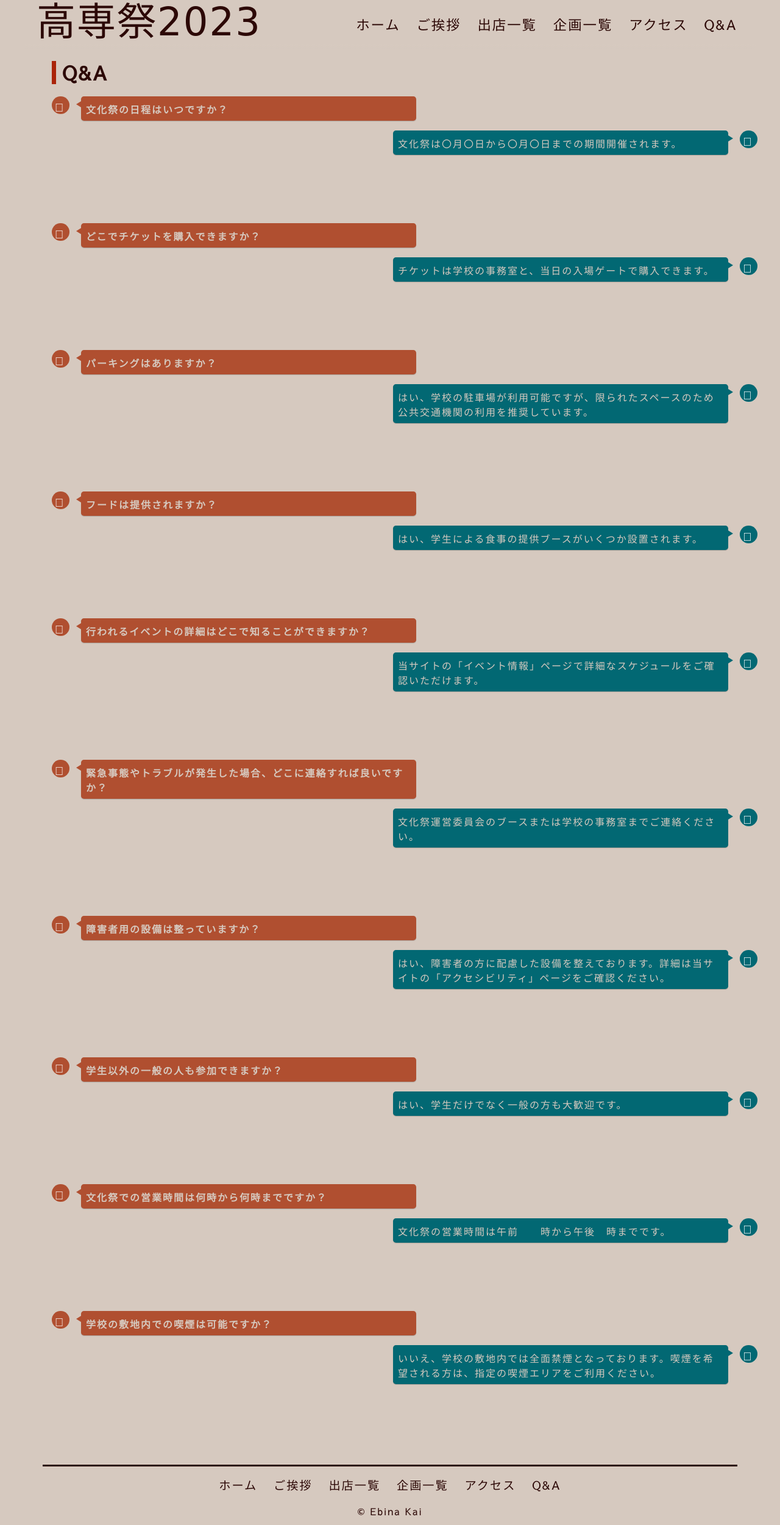
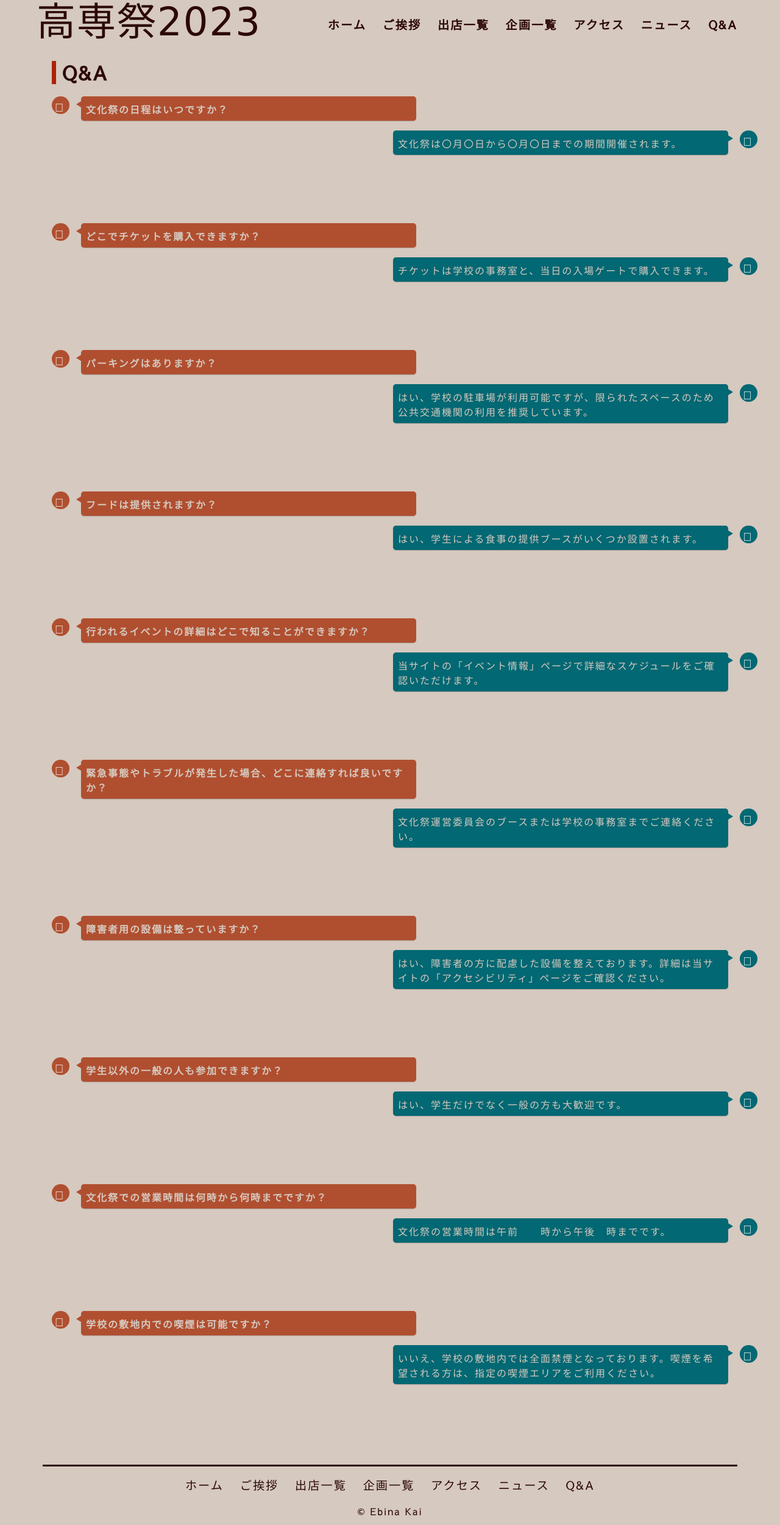
Before and after one commit to EbinaKai/KosenFes2023, a PHP site: page /qa.html in a window 1280 px wide. Shown: the whole page at 61% size. Run offline with PHP 8.4, Linux system fonts and the light colour scheme; some web fonts are replaced.

Commit message:
[udpate] update navigation on header and footer

```diff
--- a/access.html
+++ b/access.html
@@ -40,6 +40,7 @@
           <li><a href="shops.html">出店一覧</a></li>
           <li><a href="events.html">企画一覧</a></li>
           <li><a href="access.html">アクセス</a></li>
+          <li><a href="news.html">ニュース</a></li>
           <li><a href="qa.html">Q&A</a></li>
         </ul>
       </nav>
@@ -70,6 +71,7 @@
           <li><a href="shops.html">出店一覧</a></li>
           <li><a href="events.html">企画一覧</a></li>
           <li><a href="access.html">アクセス</a></li>
+          <li><a href="news.html">ニュース</a></li>
           <li><a href="qa.html">Q&A</a></li>
         </ul>
       </nav>
--- a/assets/css/style.css
+++ b/assets/css/style.css
@@ -76,7 +76,8 @@ header h1 {
   font-size: 4rem;
 }
 header nav ul li a {
-  font-size: 1.4rem;
+  font-weight: bold;
+  font-size: 1.2rem;
   transition: border 0.3s ease;
 }
 header nav ul li a:hover {
@@ -226,7 +227,7 @@ footer nav ul li a {
   transform: rotate(-45deg) translate(7px, -7px);
 }
 
-@media screen and (max-width: 1100px) {
+@media screen and (max-width: 1200px) {
   header h1 {
     font-size: 2.5rem;
   }
--- a/events.html
+++ b/events.html
@@ -39,6 +39,7 @@
           <li><a href="shops.html">出店一覧</a></li>
           <li><a href="events.html">企画一覧</a></li>
           <li><a href="access.html">アクセス</a></li>
+          <li><a href="news.html">ニュース</a></li>
           <li><a href="qa.html">Q&A</a></li>
         </ul>
       </nav>
@@ -89,6 +90,7 @@
           <li><a href="shops.html">出店一覧</a></li>
           <li><a href="events.html">企画一覧</a></li>
           <li><a href="access.html">アクセス</a></li>
+          <li><a href="news.html">ニュース</a></li>
           <li><a href="qa.html">Q&A</a></li>
         </ul>
       </nav>
--- a/greeting.html
+++ b/greeting.html
@@ -39,6 +39,7 @@
           <li><a href="shops.html">出店一覧</a></li>
           <li><a href="events.html">企画一覧</a></li>
           <li><a href="access.html">アクセス</a></li>
+          <li><a href="news.html">ニュース</a></li>
           <li><a href="qa.html">Q&A</a></li>
         </ul>
       </nav>
@@ -85,6 +86,7 @@
           <li><a href="shops.html">出店一覧</a></li>
           <li><a href="events.html">企画一覧</a></li>
           <li><a href="access.html">アクセス</a></li>
+          <li><a href="news.html">ニュース</a></li>
           <li><a href="qa.html">Q&A</a></li>
         </ul>
       </nav>
--- a/index.html
+++ b/index.html
@@ -40,6 +40,7 @@
           <li><a href="shops.html">出店一覧</a></li>
           <li><a href="events.html">企画一覧</a></li>
           <li><a href="access.html">アクセス</a></li>
+          <li><a href="news.html">ニュース</a></li>
           <li><a href="qa.html">Q&A</a></li>
         </ul>
       </nav>
@@ -197,6 +198,7 @@
           <li><a href="shops.html">出店一覧</a></li>
           <li><a href="events.html">企画一覧</a></li>
           <li><a href="access.html">アクセス</a></li>
+          <li><a href="news.html">ニュース</a></li>
           <li><a href="qa.html">Q&A</a></li>
         </ul>
       </nav>
--- a/news.html
+++ b/news.html
@@ -39,6 +39,7 @@
           <li><a href="shops.html">出店一覧</a></li>
           <li><a href="events.html">企画一覧</a></li>
           <li><a href="access.html">アクセス</a></li>
+          <li><a href="news.html">ニュース</a></li>
           <li><a href="qa.html">Q&A</a></li>
         </ul>
       </nav>
@@ -196,6 +197,7 @@
           <li><a href="shops.html">出店一覧</a></li>
           <li><a href="events.html">企画一覧</a></li>
           <li><a href="access.html">アクセス</a></li>
+          <li><a href="news.html">ニュース</a></li>
           <li><a href="qa.html">Q&A</a></li>
         </ul>
       </nav>
--- a/qa.html
+++ b/qa.html
@@ -39,6 +39,7 @@
           <li><a href="shops.html">出店一覧</a></li>
           <li><a href="events.html">企画一覧</a></li>
           <li><a href="access.html">アクセス</a></li>
+          <li><a href="news.html">ニュース</a></li>
           <li><a href="qa.html">Q&A</a></li>
         </ul>
       </nav>
@@ -84,6 +85,7 @@
           <li><a href="shops.html">出店一覧</a></li>
           <li><a href="events.html">企画一覧</a></li>
           <li><a href="access.html">アクセス</a></li>
+          <li><a href="news.html">ニュース</a></li>
           <li><a href="qa.html">Q&A</a></li>
         </ul>
       </nav>
--- a/shops.html
+++ b/shops.html
@@ -39,7 +39,8 @@
         <li><a href="shops.html">出店一覧</a></li>
         <li><a href="events.html">企画一覧</a></li>
         <li><a href="access.html">アクセス</a></li>
-        <li><a href="qa.html">Q&A</a></li>
+          <li><a href="news.html">ニュース</a></li>
+          <li><a href="qa.html">Q&A</a></li>
       </ul>
     </nav>
   </header>
@@ -81,6 +82,7 @@
           <li><a href="shops.html">出店一覧</a></li>
           <li><a href="events.html">企画一覧</a></li>
           <li><a href="access.html">アクセス</a></li>
+          <li><a href="news.html">ニュース</a></li>
           <li><a href="qa.html">Q&A</a></li>
         </ul>
       </nav>
```
